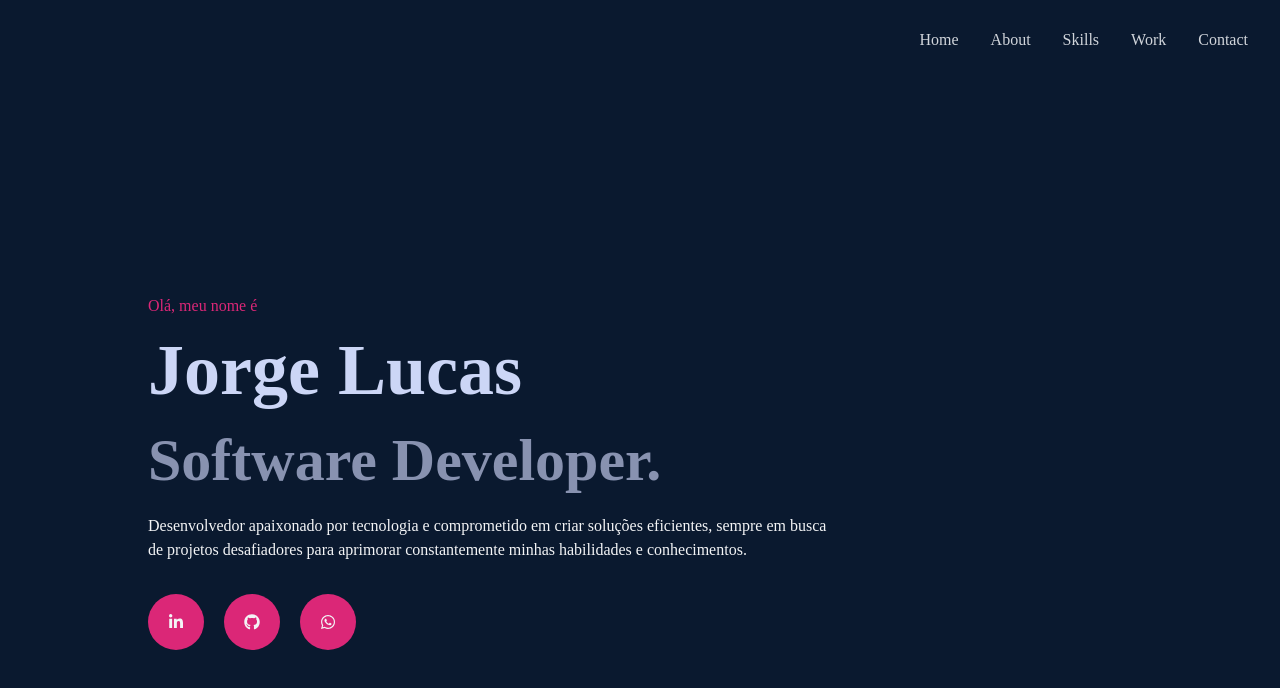
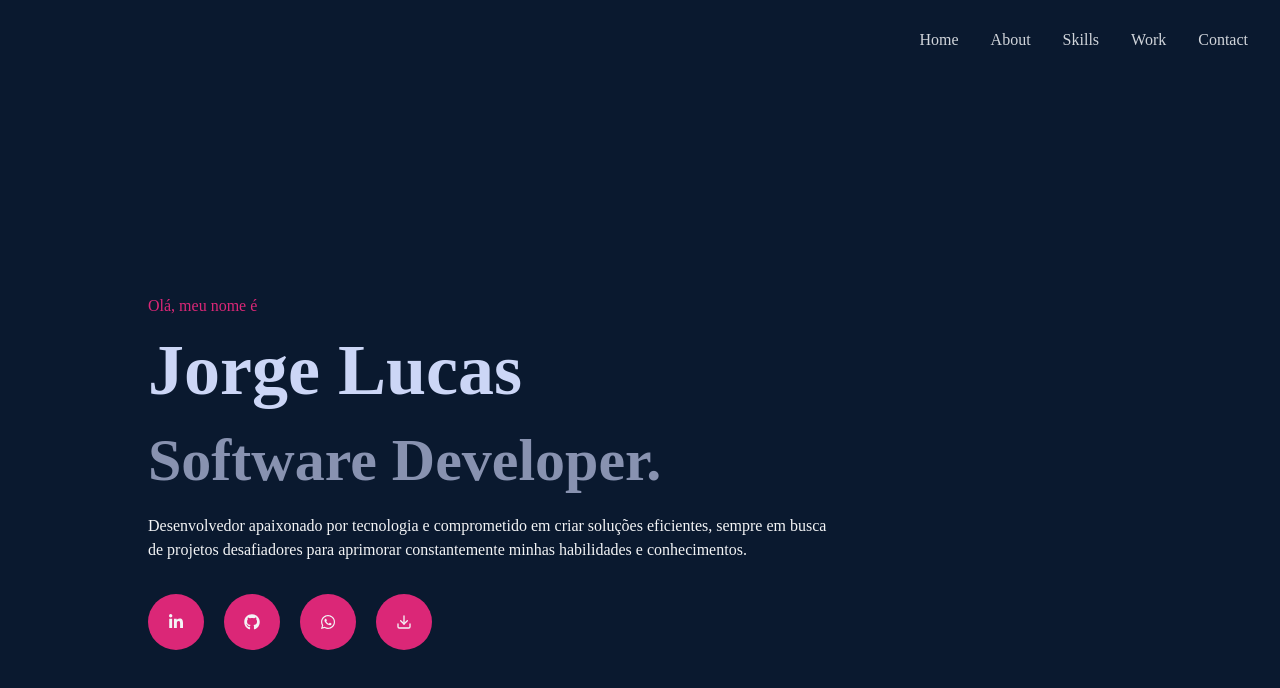
Before and after one commit to JorgeGS1998/Portfolio, a React (Create React App) app: page / in a window 1280 px wide. Shown: the top 688 px of the page. Built offline with nearby package versions, Linux system fonts and the light colour scheme.

Commit message:
adicionando link para curriculo

```diff
--- a/src/components/Home.jsx
+++ b/src/components/Home.jsx
@@ -1,7 +1,7 @@
 import React from "react";
 import { FaGithub, FaLinkedinIn, FaWhatsapp } from "react-icons/fa";
 import { FiDownload } from "react-icons/fi";
-import curriculo from '../assets/resume.pdf'
+
 const Home = () => {
   return (
     <div id="home" className="w-full h-screen bg-[#0a192f] text-gray-100">
@@ -48,6 +48,16 @@ const Home = () => {
                 <FaWhatsapp />
               </div>
             </a>
+            <a
+              href="https://drive.google.com/file/d/1siFY0rI1vtN1VmKfEksASsrpuJo6C50B/view"
+              target="_blank"
+              rel="noreferrer"
+            >
+              <div className="rounded-full bg-pink-600 p-5 cursor-pointer hover:scale-110 ease-in duration-300">
+                <FiDownload />
+              </div>
+            </a>
+
 
           </div>
         </div>
```
